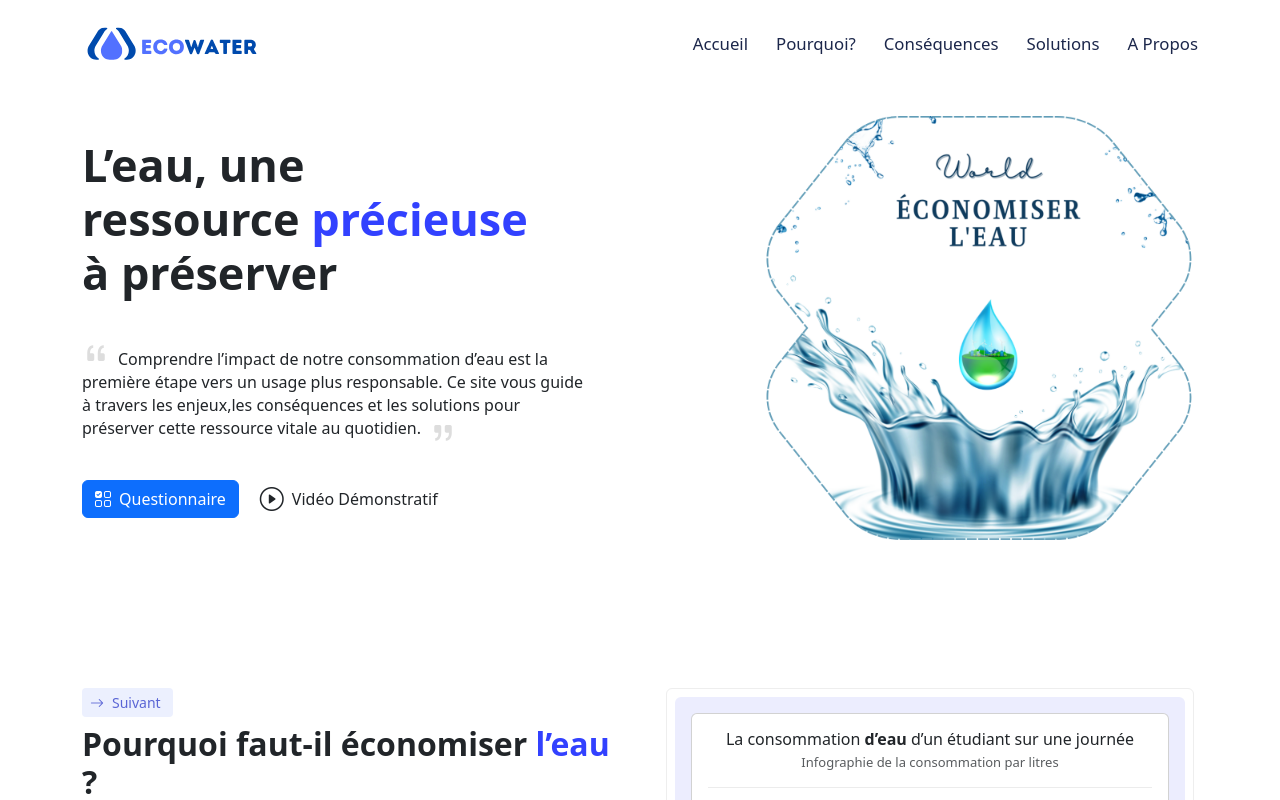
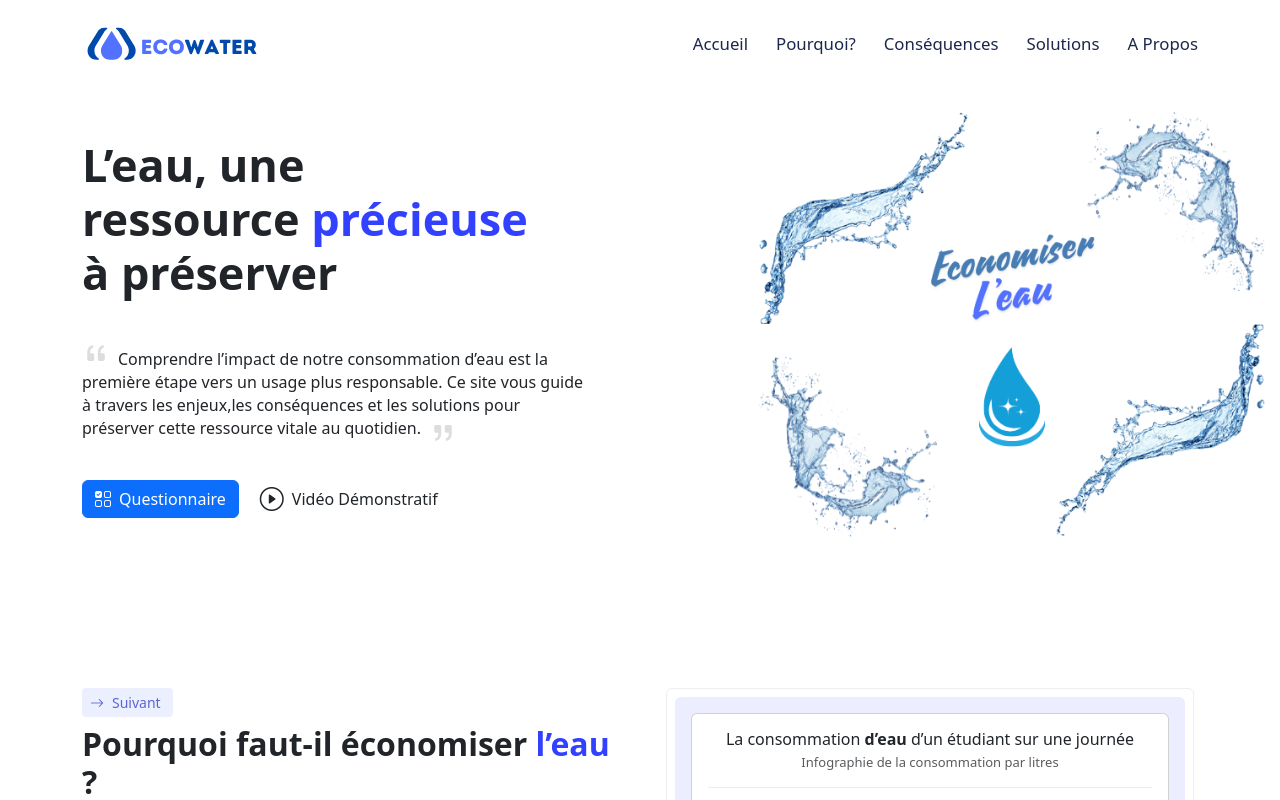
Before and after one commit to MohMarroun/my-water-app, a React (Create React App) app: page / in a window 1280 px wide. Shown: the top 800 px of the page. Built offline with nearby package versions, Linux system fonts and the light colour scheme.

Commit message:
change header right picture

```diff
--- a/src/sections/Header.js
+++ b/src/sections/Header.js
@@ -58,7 +58,7 @@ const Header = () => {
                         <div className="col-xl-5">
                             <div className="right position-relative">
                                 <div className="container pe-0 text-center h-100">
-                                    <img className="h-100" src="./images/header-picture.png" alt="" />
+                                    <img className="h-100" src="./images/water.png" alt="" />
                                 </div>
                             </div>
                         </div>
```
Also changed, not shown: public/images/water.png (added), 1 other file (tests, documents, lock files or other folders).
